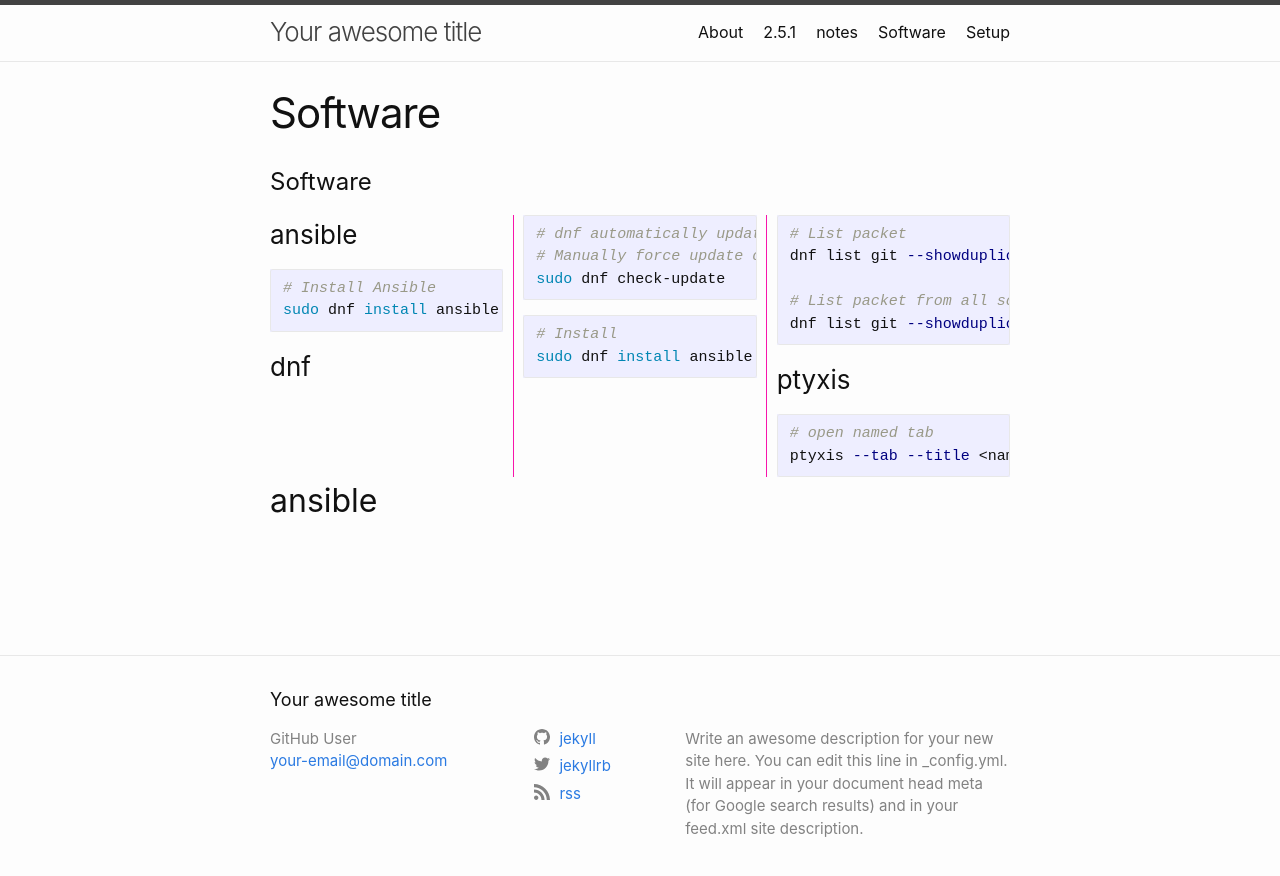
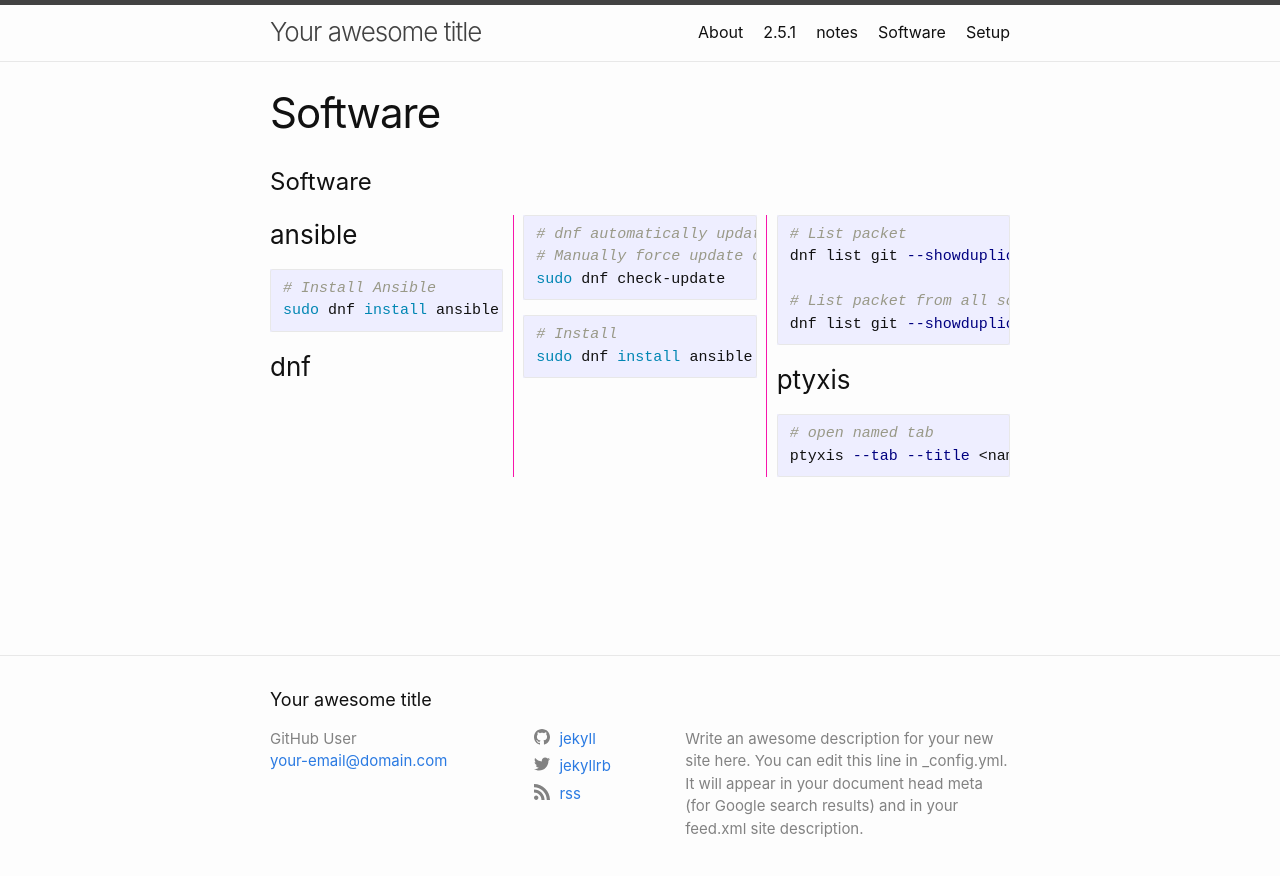
Before and after one commit to viking-cat/notes, a Jekyll site: the page built from pages/fedora.md, in a window 1280 px wide. Shown: the top 876 px of the page. Built offline with Jekyll 4.4.1, drawn with Linux system fonts in a browser that asks for light colours; our own code applies the rules of GitHub Pages for plain Markdown files.

Commit message:
Remove ansible section from fedora.md
Removed the ansible section from the Fedora documentation.

````diff
--- a/pages/fedora.md
+++ b/pages/fedora.md
@@ -29,7 +29,6 @@ dnf list git --showduplicates
 dnf list git --showduplicates
 ```
 
-
 ### ptyxis <br/>
 
 ```bash
@@ -44,5 +43,3 @@ ptyxis --tab --title <name>
      column-rule:1px solid #f715ab;">
     {{ gameBlock | markdownify }}
 </div>
-
-## ansible
````
